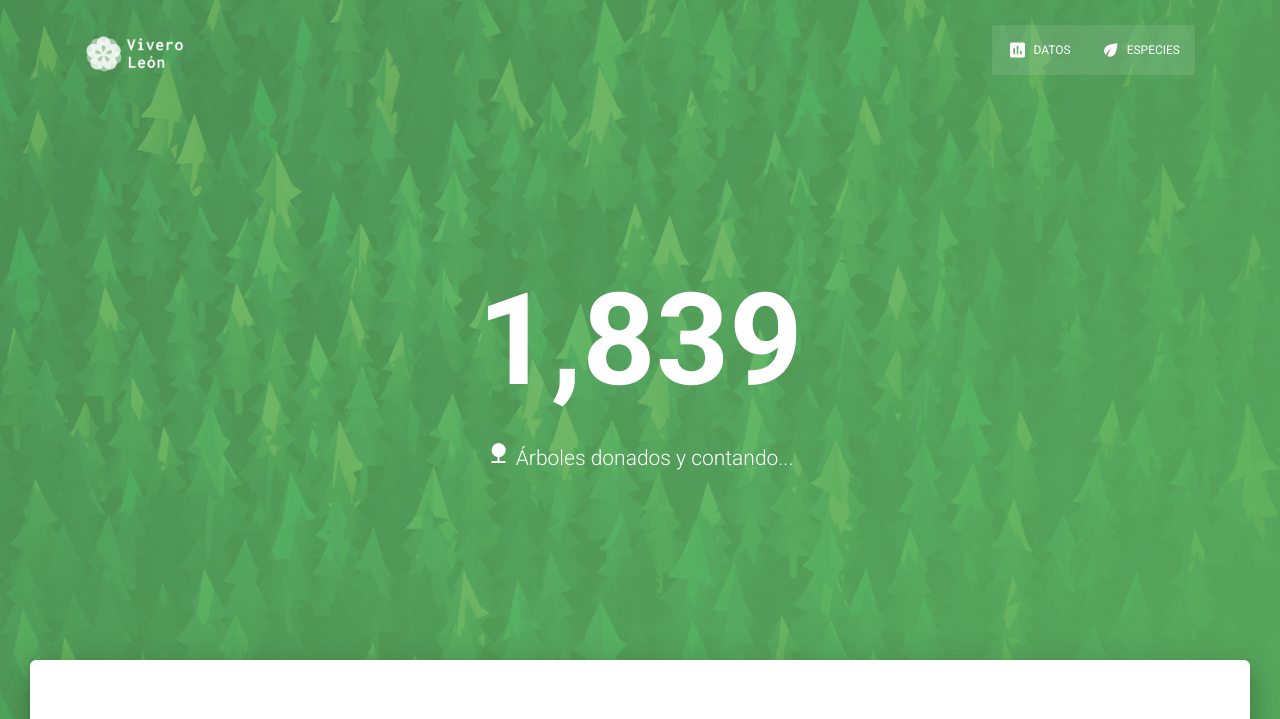
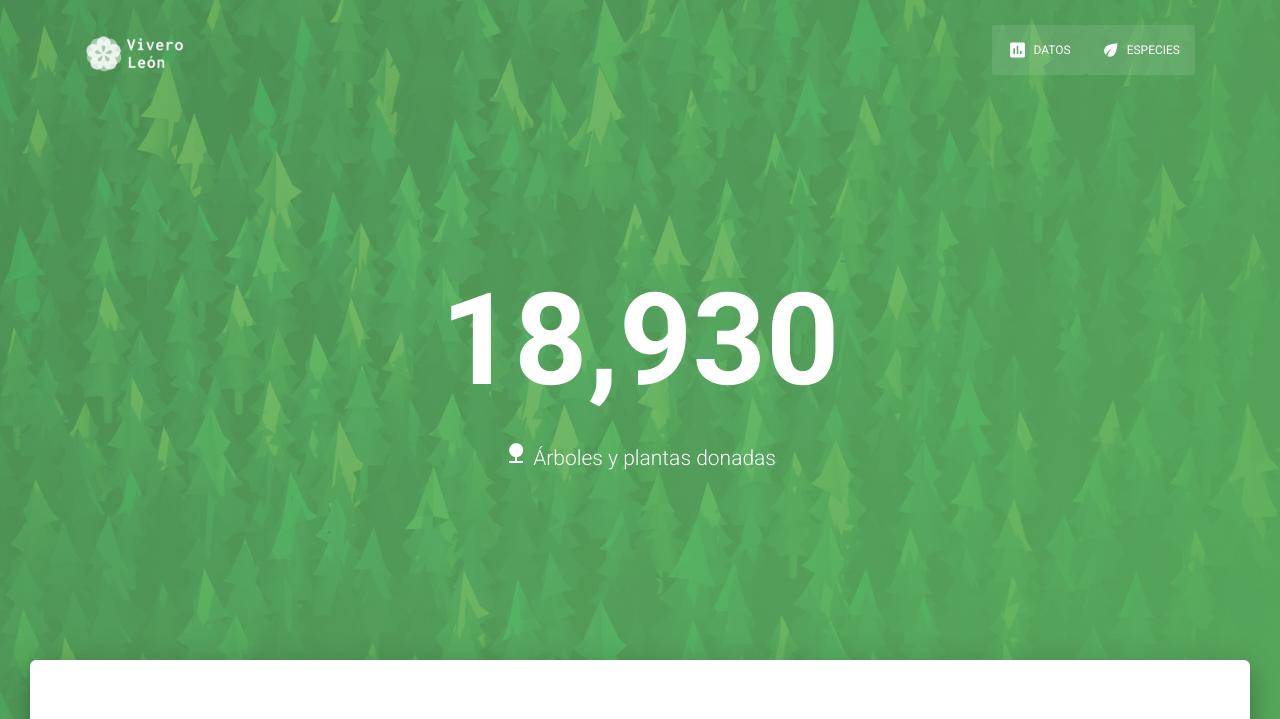
Before and after one commit to LabLeon/vivero-leon, a Flask app: page / in a window 1280 px wide. Shown: the top 719 px of the page. Run offline with Flask 2, Linux system fonts and the light colour scheme; some libraries are stand-ins or nearby versions.

Commit message:
Update donation numbers and text

```diff
--- a/templates/index.html
+++ b/templates/index.html
@@ -69,8 +69,8 @@
         <div class="col-md-8 ml-auto mr-auto">
           <div class="brand">
               <div class="odometer">
-                <h1 class="scroller" style="font-size: 8em;">1,839</h1>
-                <h3><i class="material-icons">nature</i> Árboles donados y contando...</h3>
+                <h1 class="scroller" style="font-size: 8em;">18,930</h1>
+                <h3><i class="material-icons">nature</i> Árboles y plantas donadas</h3>
               </div>
           </div>
         </div>
```
